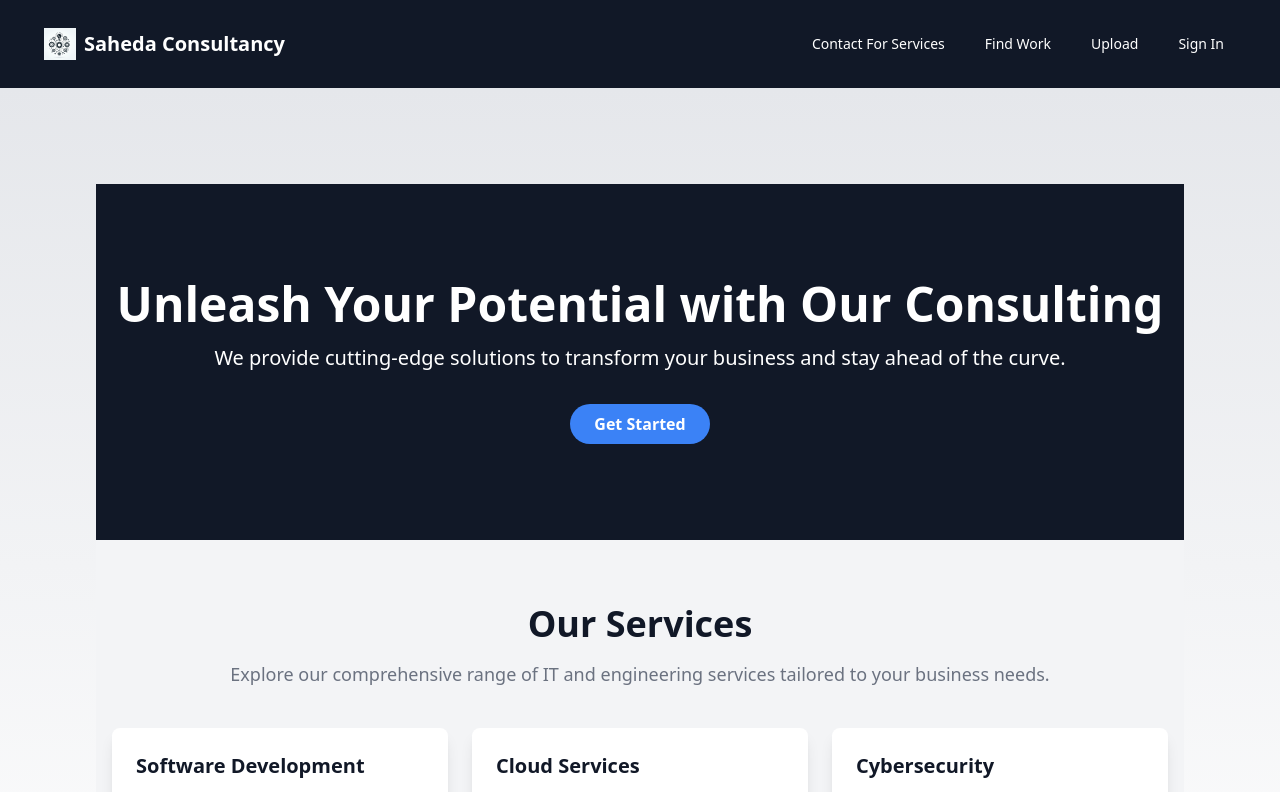
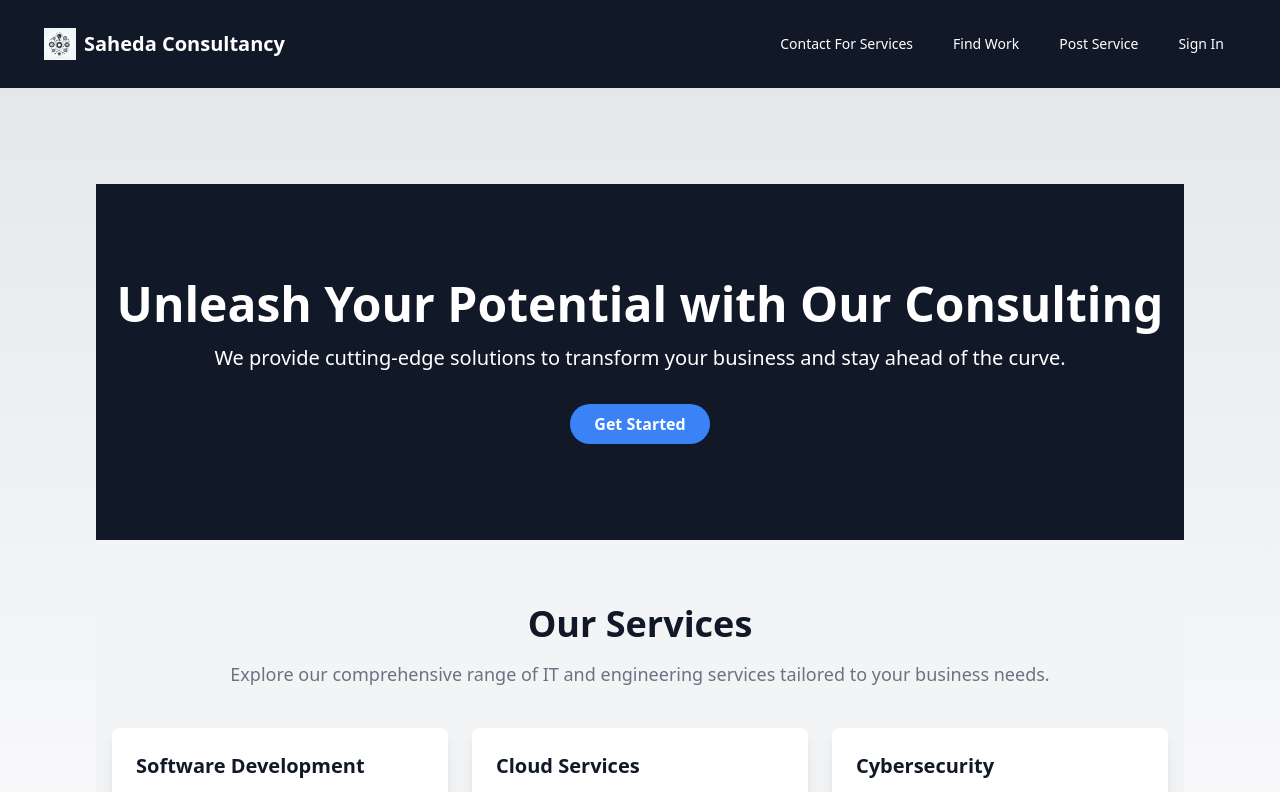
Before and after one commit to ibugithub/Sahedaconsulting-FrontEnd, a Next.js app: page / in a window 1280 px wide. Shown: the top 792 px of the page. Built offline with nearby package versions, Linux system fonts and the light colour scheme.

Commit message:
Change navlink Upload into Post Service

```diff
--- a/components/Navbar/navbar.tsx
+++ b/components/Navbar/navbar.tsx
@@ -42,14 +42,14 @@ const Navbar = () => {
           {/* desktop menu */}
           <div className="hidden md:block">
             <div className="ml-10 flex items-baseline space-x-4">
-            <Link href="/contForServices" className="hover:text-gray-400 px-3 py-2 rounded-md text-sm font-medium">
+              <Link href="/contForServices" className="hover:text-gray-400 px-3 py-2 rounded-md text-sm font-medium">
                 Contact For Services
               </Link>
               <Link href="/services" className="hover:text-gray-400 px-3 py-2 rounded-md text-sm font-medium">
                 Find Work
               </Link>
               <Link href="/uploadService" className="hover:text-gray-400 px-3 py-2 rounded-md text-sm font-medium">
-                Upload
+                Post Service
               </Link>
               {isAuthenticated ? (
                 <Link href='/profile'>
@@ -81,7 +81,7 @@ const Navbar = () => {
                 Services
               </Link>
               <Link href="/uploadService" className="hover:text-gray-400 px-3 py-2 rounded-md text-sm font-medium">
-                Upload
+                Post Service
               </Link>
               <button
                 className="hover:text-gray-400 px-3 py-2 rounded-md text-sm font-medium"
```
